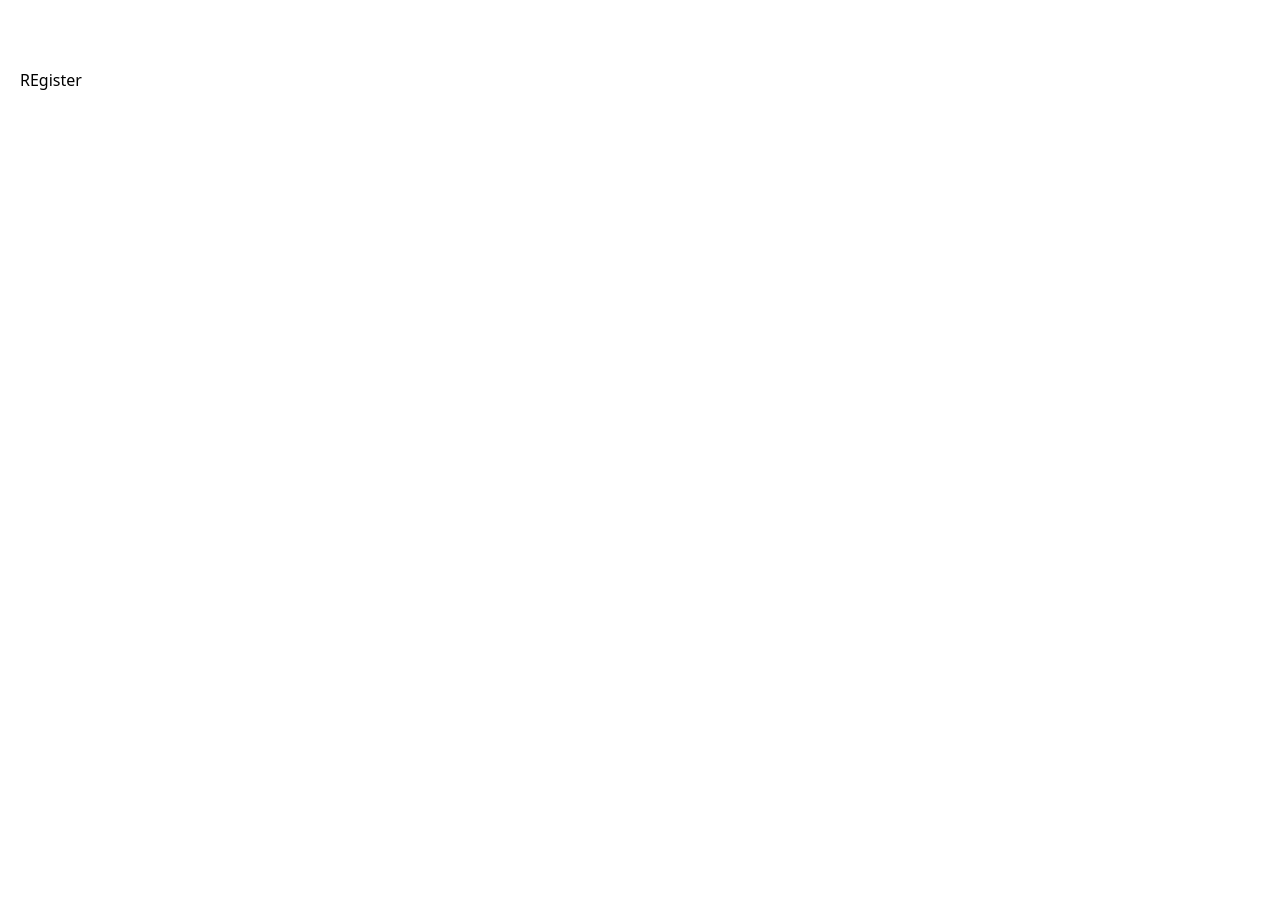
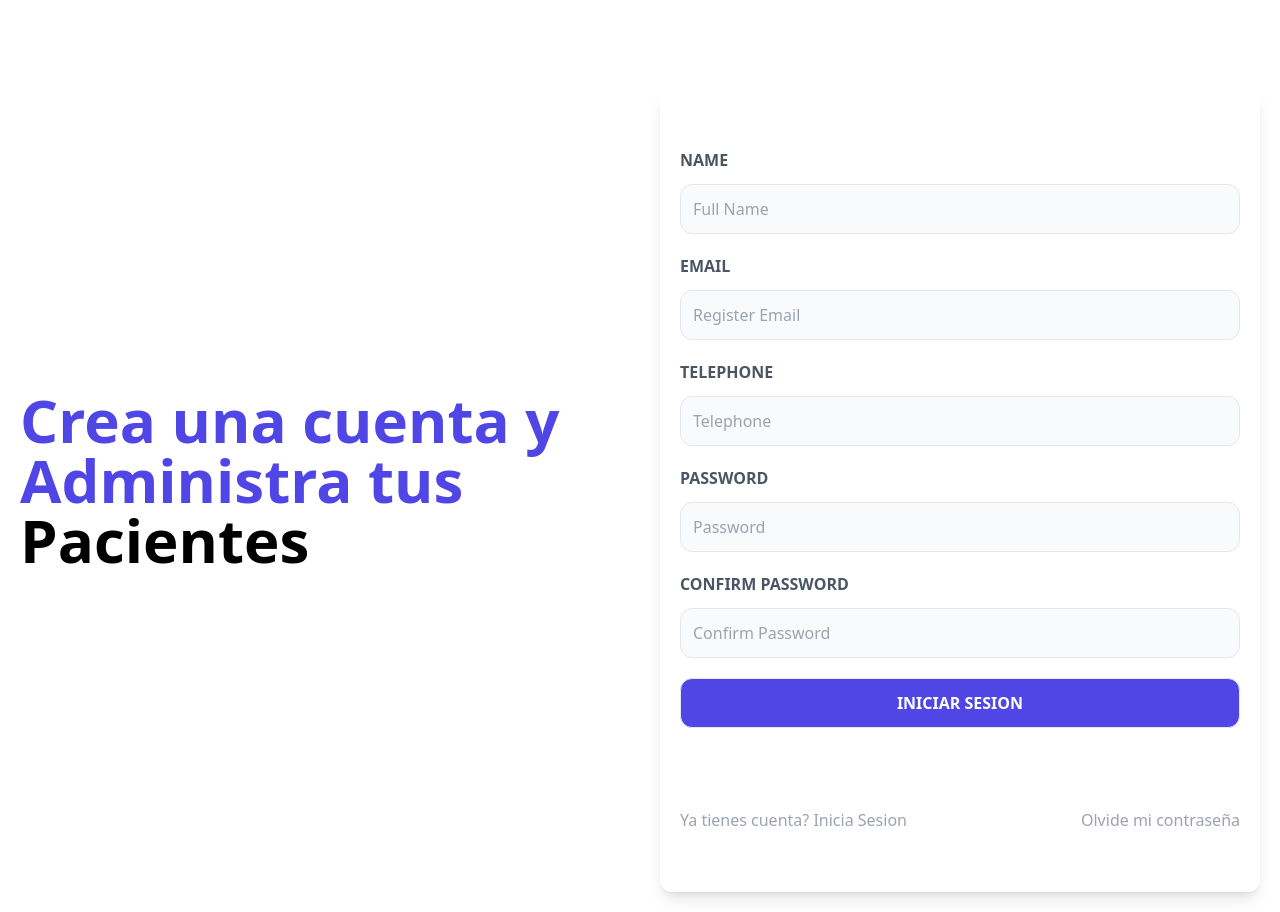
Before and after one commit to Biancardona/VeterinayPatientsApp, a React (Vite) app in the folder frontend/: page /register in a window 1280 px wide. Before the commit the page ends 800 px from the top, so only its background shows below. Built offline with nearby package versions, Linux system fonts and the light colour scheme.

Commit message:
Creating Alert component and adding conditionals in Register page

```diff
--- a/frontend/src/App.jsx
+++ b/frontend/src/App.jsx
@@ -7,6 +7,7 @@ import Register from "./pages/Register";
 //Browser router es el wraper
 //Router agrupa diferentes rutas
 //Route para una ruta especifica
+//Login is the main page that is going to use the / route
 function App() {
   return (
     <BrowserRouter>
--- /dev/null
+++ b/frontend/src/components/Alert.jsx
@@ -0,0 +1,15 @@
+const Alert = ({ alert }) => {
+  return (
+    <div
+      className={`${
+        alert.error
+          ? "from-red-400 to-red-900 "
+          : "from-indigo-400 to-indigo-800"
+      } bg-gradient-to-r text-center p-3 rounded-xl uppercase text-white text-sm mb-6`}
+    >
+      {alert.msg}
+    </div>
+  );
+};
+
+export default Alert;
--- a/frontend/src/layout/AuthLayout.jsx
+++ b/frontend/src/layout/AuthLayout.jsx
@@ -3,7 +3,7 @@ import { Outlet } from "react-router-dom";
 const AuthLayout = () => {
   return (
     <>
-      <main className="container mx-auto md:grid md:grid-cols-2 mt-12 gap-10 p-5">
+      <main className="container mx-auto md:grid md:grid-cols-2 mt-12 gap-10 p-5 items-center">
         <Outlet />
       </main>
     </>
--- a/frontend/src/pages/ForgotPassword.jsx
+++ b/frontend/src/pages/ForgotPassword.jsx
@@ -1,7 +1,44 @@
+import { NavLink } from "react-router-dom";
+
 const ForgotPassword = () => {
   return (
     <>
-      <h1> Forgot Password</h1>
+      <div>
+        <h1 className="text-indigo-600 font-black text-6xl">
+          Recupera tu
+          <spam className="text-black"> Password</spam>
+        </h1>
+      </div>
+      <div>
+        <form>
+          <div className="my-5">
+            <label className="uppercase text-gray-600 block text-xl font-bold">
+              Email
+            </label>
+            <input
+              type="email"
+              placeholder="Email de Registro"
+              className="border w-full p-3 mt-3 bg-gray-50 rounded-xl"
+            />
+          </div>
+          <input
+            type="submit"
+            value="Enviar Instrucciones"
+            className="border w-full py-3 mt-5 my-5 px-10 bg-indigo-600 text-white uppercase rounded-xl font-bold hover:cursor-pointer hover:bg-indigo-900"
+          />
+          <nav className="mt-5 lg:flex lg:justify-between">
+            <NavLink to="/" className="block text-gray-400 text-center my-5">
+              Ya tienes cuenta? Inicia Sesion
+            </NavLink>
+            <NavLink
+              to="/register"
+              className="block text-gray-400 text-center my-5"
+            >
+              Aun no tienes cuenta? Registrate
+            </NavLink>
+          </nav>
+        </form>
+      </div>
     </>
   );
 };
--- a/frontend/src/pages/Login.jsx
+++ b/frontend/src/pages/Login.jsx
@@ -1,3 +1,5 @@
+import { NavLink } from "react-router-dom";
+
 const Login = () => {
   return (
     <>
@@ -34,6 +36,20 @@ const Login = () => {
               className="border w-full p-3 mt-5 my-5 px-10 bg-indigo-600 text-white uppercase rounded-xl font-bold hover:cursor-pointer hover:bg-indigo-900"
             />
           </div>
+          <nav className="mt-5 lg:flex lg:justify-between">
+            <NavLink
+              to="/register"
+              className="block text-gray-400 text-center my-5"
+            >
+              Aun no tienes cuenta? Registrate
+            </NavLink>
+            <NavLink
+              to="/forgot-password"
+              className="block text-gray-400 text-center my-5"
+            >
+              Olvide mi contraseña
+            </NavLink>
+          </nav>
         </form>
       </div>
     </>
--- a/frontend/src/pages/Register.jsx
+++ b/frontend/src/pages/Register.jsx
@@ -1,7 +1,134 @@
+import { useState } from "react";
+import { NavLink } from "react-router-dom";
+import Alert from "../components/Alert";
+
 const Register = () => {
+  //value, and the function that modify the state
+  const [name, setName] = useState("");
+  const [email, setEmail] = useState("");
+  const [telephone, setTelephone] = useState("");
+  const [password, setPassword] = useState("");
+  const [confirmPassword, setconfirmPassword] = useState("");
+  const [alerta, setAlerta] = useState({});
+
+  const handleSubmit = (e) => {
+    e.preventDefault();
+    if ([name, email, telephone, password, confirmPassword].includes("")) {
+      setAlerta({ msg: "Campo vacio intenta de nuevo", error: true });
+      return;
+    }
+    if (password !== confirmPassword) {
+      setAlerta({
+        msg: "No coincide la contraseña, intenta de nuevo",
+        error: true,
+      });
+      return;
+    }
+    if (password.length <= 6) {
+      setAlerta({
+        msg: "Password muy corto, agrega minimo 6 caracteres",
+        error: true,
+      });
+      return;
+    }
+    //Objecto vacio para el caso que todos los campos esten ingresados correctamente, para que ya no se muestre la alerta
+    setAlerta({});
+  };
+  //Para que no se aplique las clases de la alerta, extraer de alerta el mensaje(crear variable para antes de mopstrarlo en el componente)
+  // si la variable msg es verdadera, entonces se renderizará el componente Alerta con el valor de la propiedad alerta igual a la variable alerta.
+  //Si la variable msg es falsa, entonces no se renderizará nada.
+  const { msg } = alerta;
+
   return (
     <>
-      <h1> REgister</h1>
+      <div>
+        <h1 className="text-indigo-600 font-black text-6xl">
+          Crea una cuenta y Administra tus
+          <spam className="text-black"> Pacientes</spam>
+        </h1>
+      </div>
+      <div className="mt 20 md:mt-5 shadow-lg px-5 py-10 rounded-xl bg-white">
+        {msg && <Alert alert={alerta} />}
+        <form onSubmit={handleSubmit}>
+          <div className="my-5">
+            <label className="uppercase text-gray-600 block text-l font-bold">
+              Name
+            </label>
+            <input
+              value={name}
+              onChange={(e) => setName(e.target.value)}
+              type="name"
+              placeholder="Full Name"
+              className="border w-full p-3 mt-3 bg-gray-50 rounded-xl"
+            />
+          </div>
+          <div className="my-5">
+            <label className="uppercase text-gray-600 block text-l font-bold">
+              Email
+            </label>
+            <input
+              value={email}
+              onChange={(e) => setEmail(e.target.value)}
+              type="email"
+              placeholder="Register Email"
+              className="border w-full p-3 mt-3 bg-gray-50 rounded-xl"
+            />
+          </div>
+          <div className="my-5">
+            <label className="uppercase text-gray-600 block text-l font-bold">
+              Telephone
+            </label>
+            <input
+              value={telephone}
+              onChange={(e) => setTelephone(e.target.value)}
+              type="telephone"
+              placeholder="Telephone"
+              className="border w-full p-3 mt-3 bg-gray-50 rounded-xl"
+            />
+          </div>
+          <div className="my-5">
+            <label className="uppercase text-gray-600 block text-l font-bold">
+              Password
+            </label>
+            <input
+              value={password}
+              onChange={(e) => setPassword(e.target.value)}
+              type="password"
+              placeholder="Password"
+              className="border w-full p-3 mt-3 bg-gray-50 rounded-xl"
+            />
+          </div>
+          <div className="my-5">
+            <label className="uppercase text-gray-600 block text-l font-bold">
+              Confirm Password
+            </label>
+            <input
+              value={confirmPassword}
+              onChange={(e) => setconfirmPassword(e.target.value)}
+              type="password"
+              placeholder="Confirm Password"
+              className="border w-full p-3 mt-3 bg-gray-50 rounded-xl"
+            />
+
+            <input
+              type="submit"
+              value="Iniciar Sesion"
+              className="border w-full p-3 mt-5 my-5 px-10 bg-indigo-600 text-white uppercase rounded-xl font-bold hover:cursor-pointer hover:bg-indigo-900"
+            />
+          </div>
+          <nav className="mt-10 lg:flex lg:justify-between">
+            <NavLink to="/" className="block text-gray-400 text-center my-5">
+              Ya tienes cuenta? Inicia Sesion
+            </NavLink>
+            <NavLink
+              to="/forgot-password"
+              className="block text-gray-400 text-center my-5"
+            >
+              Olvide mi contraseña
+            </NavLink>
+          </nav>
+        </form>
+      </div>
     </>
   );
 };
```
Also changed, not shown: frontend/.eslintrc.cjs.
